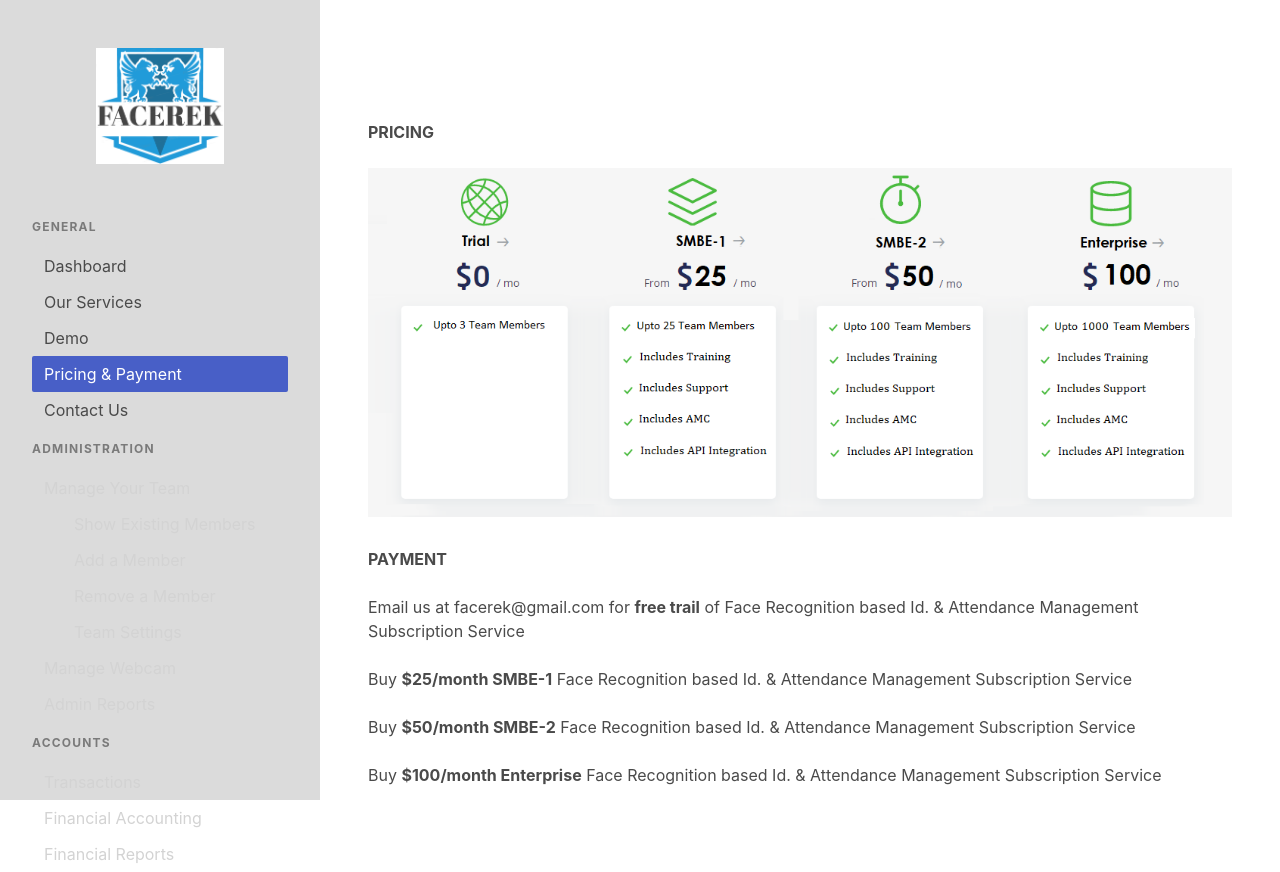
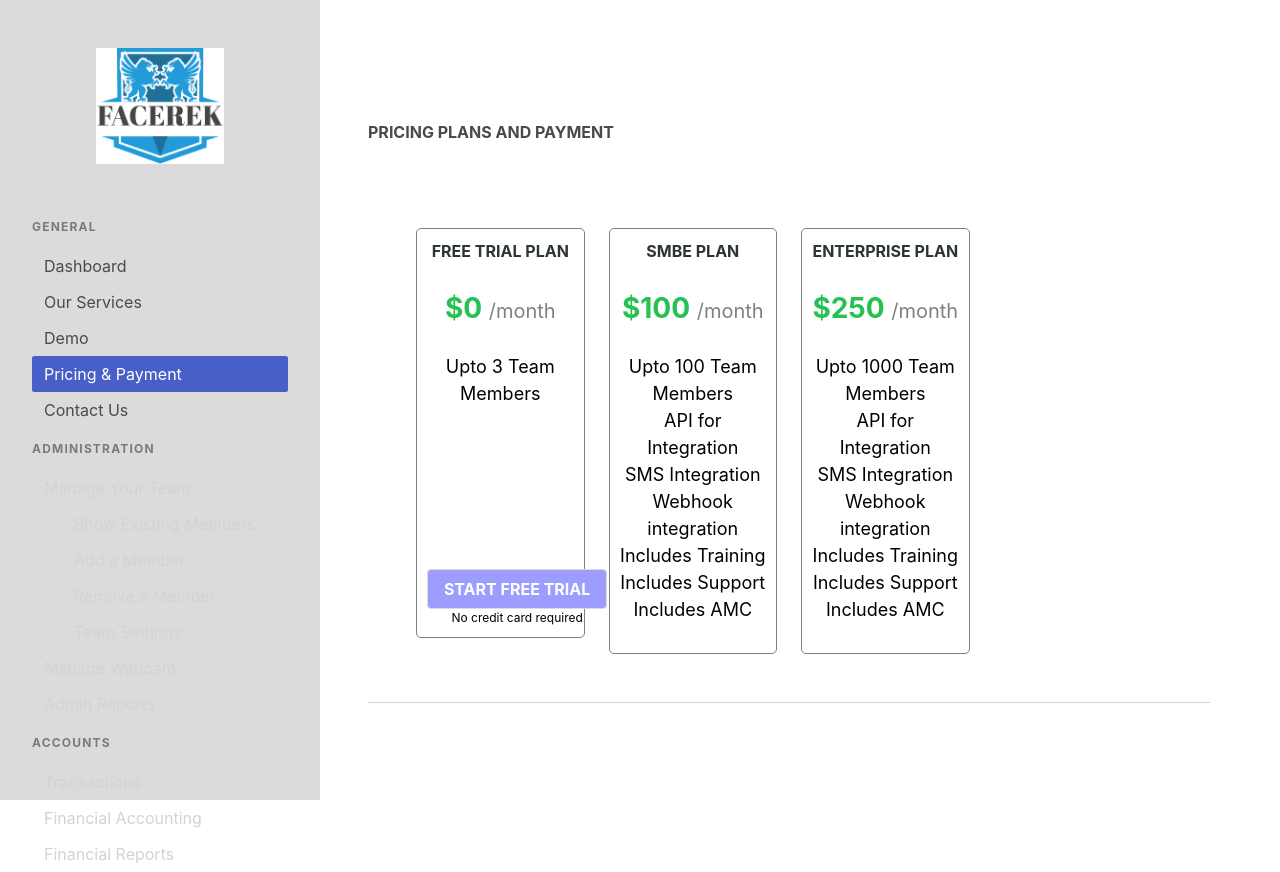
Before and after one commit to san-jeev/Week5-Project, a Flask app: page /pricing in a window 1280 px wide. Shown: the part 108-980 px from the top of the page. Run offline with Flask 2, Linux system fonts and the light colour scheme; some libraries are stand-ins or nearby versions.

Commit message:
Add files via upload

```diff
--- a/templates/pages/demo.html
+++ b/templates/pages/demo.html
@@ -7,14 +7,14 @@
         <br><br>
         The following is a demo of FaceRek face recognition based Identity and Attendance Management system.<br><br>
 
-        Please select and click on one of the 6 images and note that the system recognizeS 4 existing team members and flags that other two.
+        Please select and click on one of the 6 images and note that the system recognizes 4 existing team members and flags that other two as not recognized or invalid.<br>
         </div>
   </p>
   <table class="table is-responsive">
     <thead>
       <!--TODO: Make it through in style.css -->
       <tr>
-        <th style="text-align:center">Image</th>
+        <th style="text-align:center">Team Member's Image</th>
         <th style="text-align:center">In Database</th>
         <th style="text-align:center">Test</th>
         <th style="text-align:center">Result</th>
--- a/templates/pages/pricing.html
+++ b/templates/pages/pricing.html
@@ -6,69 +6,158 @@
   <p class="subtitle is-size-3">
         <div>
             <br><br>
-            <b>PRICING</b>
+            <b>PRICING PLANS AND PAYMENT</b>
             <br><br>
-            <p>
-                 <img src="{{url_for('static', filename='img/pricing.png')}}" alt="FaceRek How To" width="1000" height="400">
+<!--            <p>  -->
+<!--                 <img src="{{url_for('static', filename='img/pricing.png')}}" alt="FaceRek How To" width="1000" height="400">  -->
+<!--            </p> -->
+            <!-- Pricing Plans -->
+            <div class="section" id="pricing" style="color: black; margin-top: -20px; border-bottom: 1px solid lightgrey;">
+                <div class="container">
+<!--                    <p style="text-align: center; font-size: 18px;">   -->
+<!--                        PRICING PLANS  -->
+<!--                    </p>  -->
+
+                    <div class="item columns" style="margin-top: 20px;">
+
+                        <div class="column is-3">
+
+                            <div style="padding: 10px 10px 10px 10px; border: 1px solid gray; border-radius: 5px;">
+
+                                <nav class="level">
+                                    <div class="level-item">
+                                        <p style="text-align: center; font-weight: bold; color: #2d3436">FREE TRIAL PLAN</p>
+                                    </div>
+                                </nav>
+
+                                <nav class="level">
+
+                                    <div class="level-item">
+                                        <p style="text-align: center; font-size: 28px; font-weight: bold; color: #25c151">
+                                            $0 <span style="color: gray; font-weight: normal; font-size: 20px;">/month</span>
                                         </p>
-            <br>
-            <b>PAYMENT</b>
-            <br><br>
+                                    </div>
+                                </nav>
 
-    <!-- Display Stripe Pay button for payment processing -->
+                                <p style="text-align: center; font-size: 18px;">
+                                    Upto 3 Team Members<br>
+                                    <br><br><br><br>
+                                </p>
 
+                                <nav class="level" style="margin-top: 20px;">
+                                    <div class="level-item">
                                         <div>
-                <h2>Email us at facerek@gmail.com for <b>free trail</b> of Face Recognition based Id. & Attendance Management Subscription Service</h2>
+                                            <a href="{{ url_for('contact') }}">
+                                                <button class="button" style="margin-top: 34px; background-color: #9d9dff; color: white; font-weight: bold; text-transform: uppercase;">
+                                                    Start free trial
+                                                </button>
+                                            </a>
+
+                                            <p style="text-align: center; font-size: 12px; margin-bottom: 0px;">
+                                                No credit card required
+                                            </p>
+                                        </div>
+                                    </div>
+                                </nav>
+                            </div>
                         </div>
 
-    <!--- Stripe Payment Button for $25/month SMBE-1 plan charge -->
-            <div>
-                <br><h2>Buy <b>$25/month SMBE-1</b> Face Recognition based Id. & Attendance Management Subscription Service</h2>
+
+                        <div class="column is-3">
+
+                            <div style="padding: 10px 10px 10px 10px; border: 1px solid gray; border-radius: 5px;">
+                                <nav class="level">
+                                    <div class="level-item">
+                                        <p style="text-align: center; font-weight: bold; color: #2d3436;">SMBE PLAN</p>
+                                    </div>
+                                </nav>
+
+                                <nav class="level">
+                                    <div class="level-item">
+                                        <p style="text-align: center; font-size: 28px; font-weight: bold;color: #25c151">
+                                            $100 <span style="color: gray; font-weight: normal; font-size: 20px;">/month</span>
+                                        </p>
+                                    </div>
+                                </nav>
+
+                                <p style="text-align: center; font-size: 18px;">
+                                    Upto 100 Team Members<br>
+                                    API for Integration<br>
+                                    SMS Integration<br>
+                                    Webhook integration<br>
+                                    Includes Training<br>
+                                    Includes Support<br>
+                                    Includes AMC<br>
+                                 </p>
+
+                                <nav class="level" style="margin-top: 20px;">
+                                    <div class="level-item">
+                                        <!--- Stripe Payment Button for $100/month SMBE plan charge -->
                                         <form action="/charge" method="post">
                                             <script
                                                 src="https://checkout.stripe.com/checkout.js"
                                                 class="stripe-button"
                                                 data-key="{{ key }}"
                                                 data-description="FaceRek Monthly SMBE-1 Subscription Charge"
-                        <!-- The charge amount is $25/month for SMBE-1 -->
+                                                <!-- The charge amount is $100/month for SMBE plan -->
                                                 data-amount="2500"
                                                 data-locale="auto">
                                             </script>
                                         </form>
                                     </div>
+                                </nav>
+                            </div>
+                        </div>
 
-    <!--- Stripe Payment Button for $50/month SMBE-2 plan charge -->
-            <div>
-                <br><h2>Buy <b>$50/month SMBE-2</b> Face Recognition based Id. & Attendance Management Subscription Service</h2>
+                        <div class="column is-3">
+
+                            <div style="padding: 10px 10px 10px 10px; border: 1px solid gray; border-radius: 5px;">
+                                <nav class="level">
+                                    <div class="level-item">
+                                        <p style="text-align: center; font-weight: bold; color: #2d3436;">ENTERPRISE PLAN</p>
+                                    </div>
+                                </nav>
+
+                                <nav class="level">
+                                    <div class="level-item">
+                                        <p style="text-align: center; font-size: 28px; font-weight: bold; color: #25c151">
+                                            $250 <span style="color: gray; font-weight: normal; font-size: 20px;">/month</span>
+                                        </p>
+                                    </div>
+                                </nav>
+
+                                <p style="text-align: center; font-size: 18px;">
+                                    Upto 1000 Team Members<br>
+                                    API for Integration<br>
+                                    SMS Integration<br>
+                                    Webhook integration<br>
+                                    Includes Training<br>
+                                    Includes Support<br>
+                                    Includes AMC<br>
+                                 </p>
+
+                                <nav class="level" style="margin-top: 20px;">
+                                    <div class="level-item">
+                                        <!--- Stripe Payment Button for $250/month Enterprise plan charge -->
                                         <form action="/charge" method="post">
                                             <script
                                                 src="https://checkout.stripe.com/checkout.js"
                                                 class="stripe-button"
                                                 data-key="{{ key }}"
                                                 data-description="FaceRek Monthly SMBE-1 Subscription Charge"
-                        <!-- The charge amount is $50/month for SMBE-2 -->
-                        data-amount="5000"
+                                                <!-- The charge amount is $250/month for Enterprise plan -->
+                                                data-amount="25000"
                                                 data-locale="auto">
                                             </script>
                                         </form>
                                     </div>
-
-    <!--- Stripe Payment Button for $100/month Enterprise plan charge -->
-            <div>
-                <br><h2>Buy <b>$100/month Enterprise</b> Face Recognition based Id. & Attendance Management Subscription Service</h2>
-                <form action="/charge" method="post">
-                  <script
-                        src="https://checkout.stripe.com/checkout.js"
-                        class="stripe-button"
-                        data-key="{{ key }}"
-                        data-description="FaceRek Monthly SMBE-1 Subscription Charge"
-                        <!-- The charge amount is $100/month for Enterprise -->
-                        data-amount="100000"
-                        data-locale="auto">
-                  </script>
-                </form>
+                                </nav>
+                            </div>
                         </div>
 
+                    </div>
+                </div>
+            </div>
         </div>
   </p>
 
```
Lines whose indentation alone changed are shown as unchanged.
